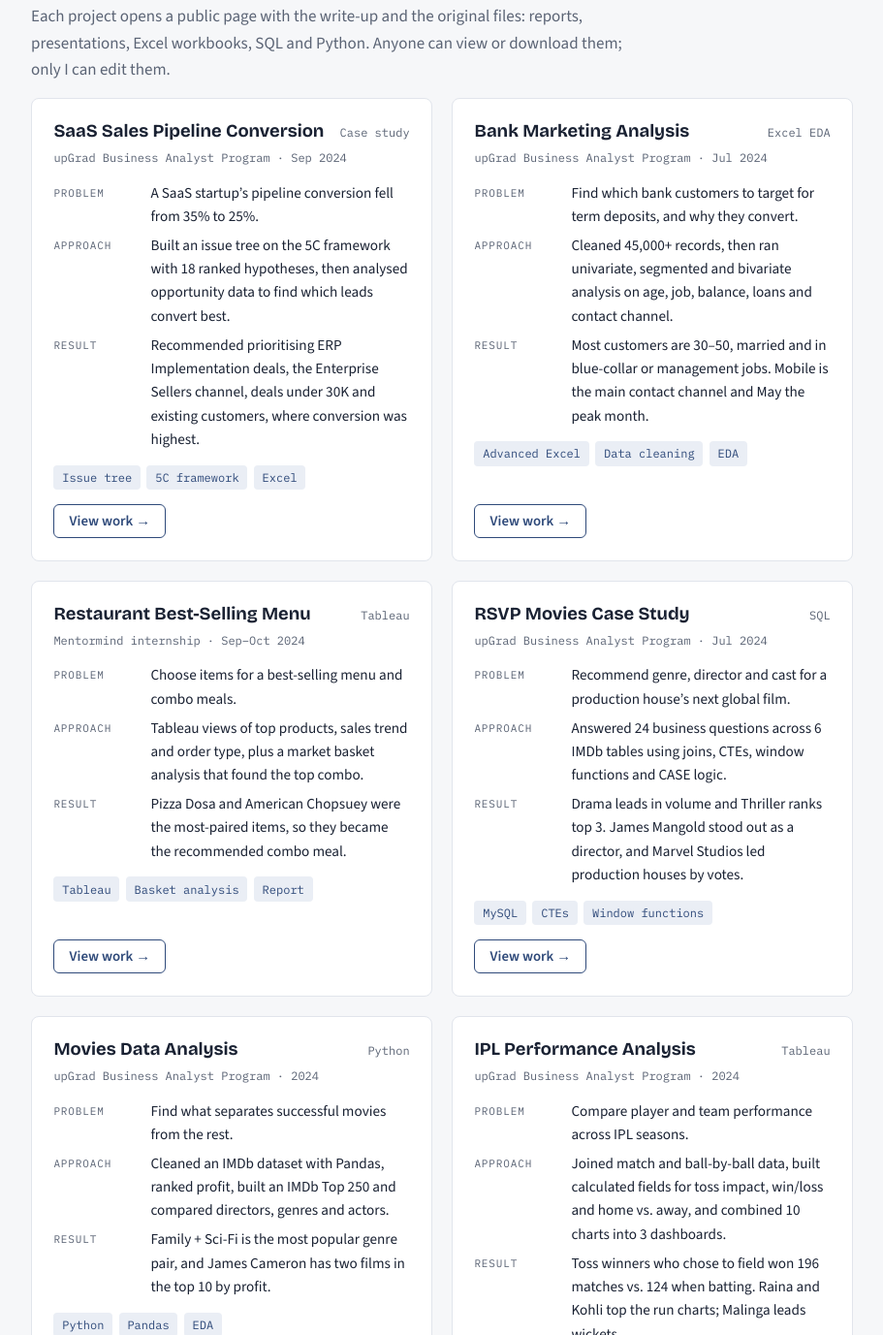
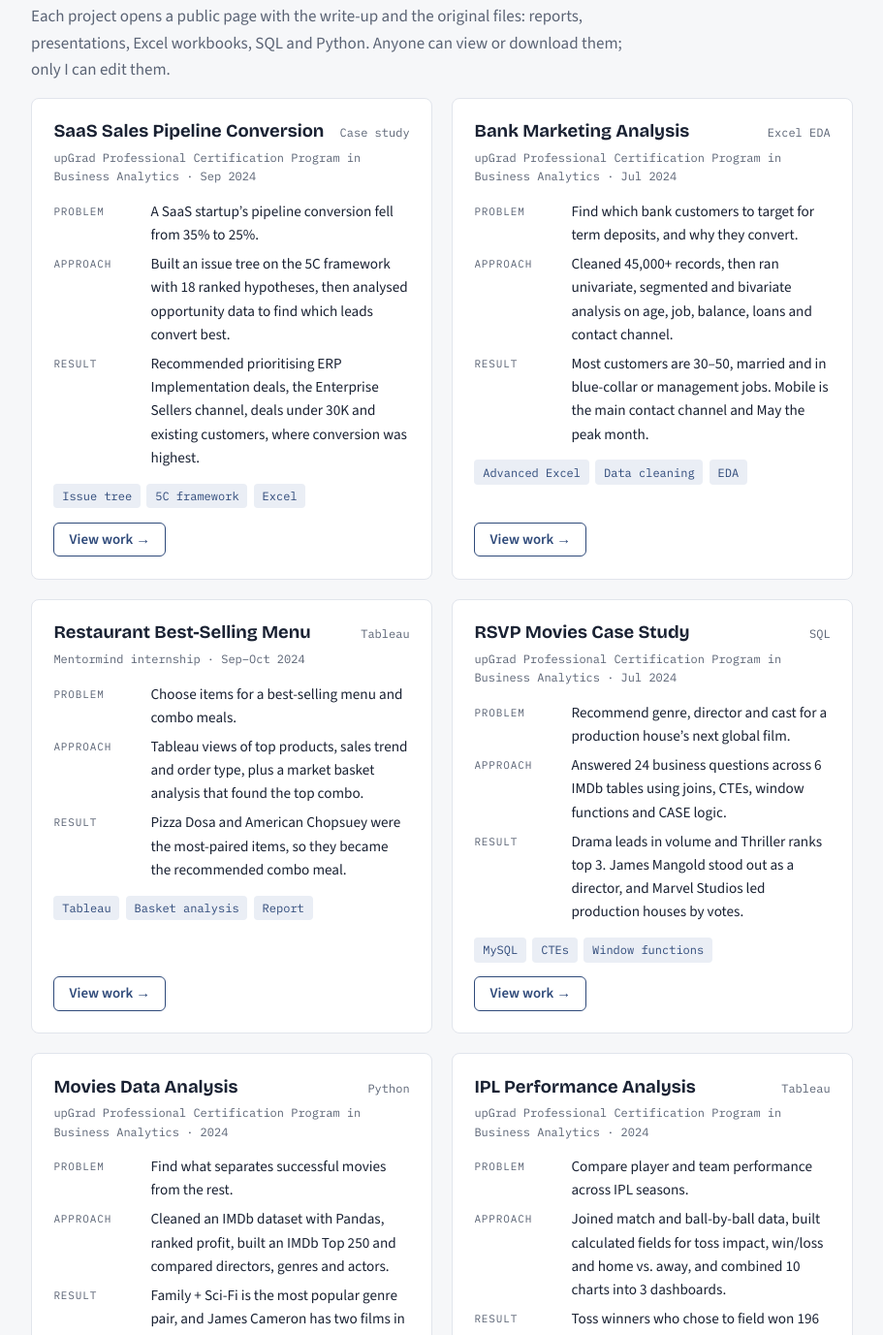
Before and after one commit to nandinisoni683/nandini-soni-portfolio, a plain HTML site: page index.html in a window 1280 px wide. Shown: the part 2959-4336 px from the top of the page at 97% size, without its empty margins (288-1199 px from the left). Drawn offline with nearby package versions, Linux system fonts and the light colour scheme.

Commit message:
Use the certificate's program name for upGrad everywhere

```diff
--- a/index.html
+++ b/index.html
@@ -306,7 +306,7 @@ footer { padding-block: 2rem 2.5rem; color: var(--muted); font-size: 0.9rem; }
         <div class="specs">
           <article class="spec">
             <div class="spec-top"><h3>SaaS Sales Pipeline Conversion</h3><span class="spec-tag">Case study</span></div>
-            <p class="src">upGrad Business Analyst Program · Sep 2024</p>
+            <p class="src">upGrad Professional Certification Program in Business Analytics · Sep 2024</p>
             <dl>
               <dt>Problem</dt><dd>A SaaS startup&#8217;s pipeline conversion fell from 35% to 25%.</dd>
               <dt>Approach</dt><dd>Built an issue tree on the 5C framework with 18 ranked hypotheses, then analysed opportunity data to find which leads convert best.</dd>
@@ -317,7 +317,7 @@ footer { padding-block: 2rem 2.5rem; color: var(--muted); font-size: 0.9rem; }
           </article>
           <article class="spec">
             <div class="spec-top"><h3>Bank Marketing Analysis</h3><span class="spec-tag">Excel EDA</span></div>
-            <p class="src">upGrad Business Analyst Program · Jul 2024</p>
+            <p class="src">upGrad Professional Certification Program in Business Analytics · Jul 2024</p>
             <dl>
               <dt>Problem</dt><dd>Find which bank customers to target for term deposits, and why they convert.</dd>
               <dt>Approach</dt><dd>Cleaned 45,000+ records, then ran univariate, segmented and bivariate analysis on age, job, balance, loans and contact channel.</dd>
@@ -339,7 +339,7 @@ footer { padding-block: 2rem 2.5rem; color: var(--muted); font-size: 0.9rem; }
           </article>
           <article class="spec">
             <div class="spec-top"><h3>RSVP Movies Case Study</h3><span class="spec-tag">SQL</span></div>
-            <p class="src">upGrad Business Analyst Program · Jul 2024</p>
+            <p class="src">upGrad Professional Certification Program in Business Analytics · Jul 2024</p>
             <dl>
               <dt>Problem</dt><dd>Recommend genre, director and cast for a production house&#8217;s next global film.</dd>
               <dt>Approach</dt><dd>Answered 24 business questions across 6 IMDb tables using joins, CTEs, window functions and CASE logic.</dd>
@@ -350,7 +350,7 @@ footer { padding-block: 2rem 2.5rem; color: var(--muted); font-size: 0.9rem; }
           </article>
           <article class="spec">
             <div class="spec-top"><h3>Movies Data Analysis</h3><span class="spec-tag">Python</span></div>
-            <p class="src">upGrad Business Analyst Program · 2024</p>
+            <p class="src">upGrad Professional Certification Program in Business Analytics · 2024</p>
             <dl>
               <dt>Problem</dt><dd>Find what separates successful movies from the rest.</dd>
               <dt>Approach</dt><dd>Cleaned an IMDb dataset with Pandas, ranked profit, built an IMDb Top 250 and compared directors, genres and actors.</dd>
@@ -361,7 +361,7 @@ footer { padding-block: 2rem 2.5rem; color: var(--muted); font-size: 0.9rem; }
           </article>
           <article class="spec">
             <div class="spec-top"><h3>IPL Performance Analysis</h3><span class="spec-tag">Tableau</span></div>
-            <p class="src">upGrad Business Analyst Program · 2024</p>
+            <p class="src">upGrad Professional Certification Program in Business Analytics · 2024</p>
             <dl>
               <dt>Problem</dt><dd>Compare player and team performance across IPL seasons.</dd>
               <dt>Approach</dt><dd>Joined match and ball-by-ball data, built calculated fields for toss impact, win/loss and home vs. away, and combined 10 charts into 3 dashboards.</dd>
```
Also changed, not shown: projects/01-saas-sales-pipeline-conversion/index.html (+1 -1 lines), projects/02-bank-marketing-eda/index.html (+1 -1 lines), projects/04-sql-rsvp-imdb-movies/index.html (+1 -1 lines), projects/05-python-movies-eda/index.html (+1 -1 lines), projects/06-ipl-tableau-dashboard/index.html (+1 -1 lines), 6 other files.
